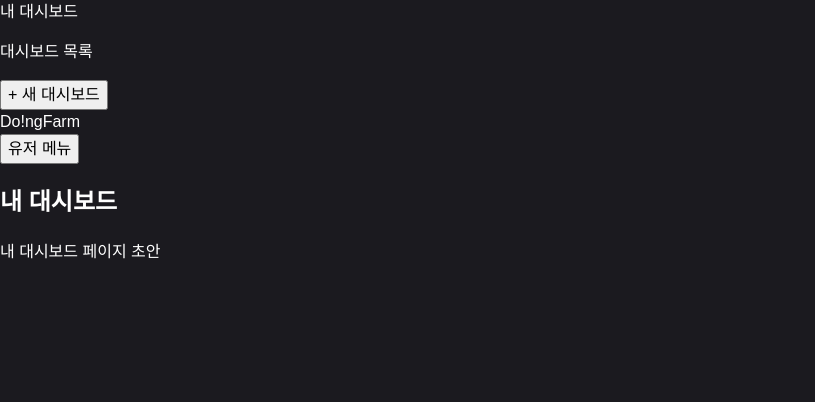
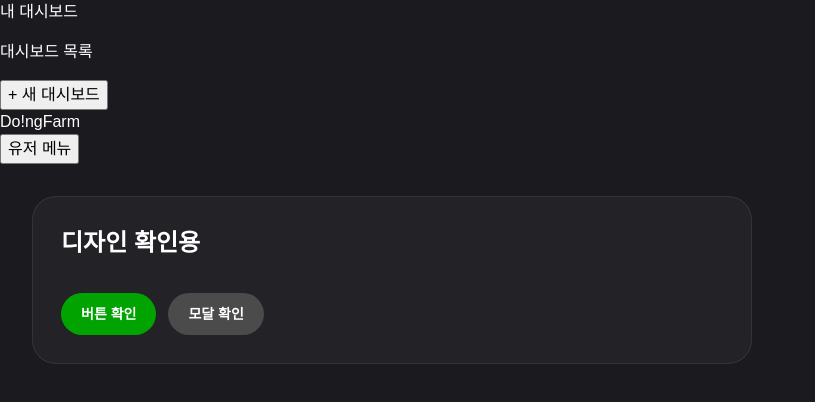
Before and after one commit to douk9909/DoingFarm, a Next.js app: page /mydashboard in a window 1280 px wide. Shown: the top 402 px of the page, without its empty margins (0-815 px from the left). Built offline with nearby package versions, Linux system fonts and the light colour scheme.

Commit message:
chore: 버튼, 모달 디자인 확인 버튼 추가

```diff
--- /dev/null
+++ b/src/app/(with-nav)/mydashboard/page.module.css
@@ -0,0 +1,46 @@
+.page {
+  min-height: 100vh;
+  padding: 32px;
+  background-color: var(--color-background);
+}
+
+.card {
+  display: flex;
+  max-width: 720px;
+  flex-direction: column;
+  gap: 16px;
+  padding: 28px;
+  border: 1px solid rgba(255, 255, 255, 0.08);
+  border-radius: 24px;
+  background-color: rgba(255, 255, 255, 0.04);
+}
+
+.title {
+  margin: 0;
+  color: var(--color-white);
+  font-size: var(--font-size-24);
+}
+
+.description {
+  margin: 0;
+  color: var(--color-gray-700);
+  font-size: var(--font-size-14);
+}
+
+.buttonRow {
+  display: flex;
+  gap: 12px;
+}
+
+.modalText {
+  margin: 0;
+  color: var(--color-black-400);
+  font-size: var(--font-size-14);
+  line-height: 1.6;
+}
+
+.modalActions {
+  display: flex;
+  gap: 12px;
+  margin-top: 20px;
+}
--- a/src/app/(with-nav)/mydashboard/page.tsx
+++ b/src/app/(with-nav)/mydashboard/page.tsx
@@ -1,8 +1,41 @@
+'use client';
+
+import { useState } from 'react';
+import Button from '@/components/common/button/Button';
+import Modal from '@/components/common/modal/Modal';
+import styles from './page.module.css';
+
 export default function MyDashboardPage() {
+  const [isModalOpen, setIsModalOpen] = useState(false);
+
   return (
-    <section>
-      <h1>내 대시보드</h1>
-      <p>내 대시보드 페이지 초안</p>
+    <section className={styles.page}>
+      <div className={styles.card}>
+        <h1 className={styles.title}>디자인 확인용</h1>
+        <p className={styles.description}>
+        </p>
+
+        <div className={styles.buttonRow}>
+          <Button>버튼 확인</Button>
+          <Button variant="secondary" onClick={() => setIsModalOpen(true)}>
+            모달 확인
+          </Button>
+        </div>
+      </div>
+
+      {isModalOpen ? (
+        <Modal title="모달 디자인 확인">
+          <p className={styles.modalText}>
+          </p>
+
+          <div className={styles.modalActions}>
+            <Button variant="secondary" onClick={() => setIsModalOpen(false)}>
+              닫기
+            </Button>
+            <Button onClick={() => setIsModalOpen(false)}>확인</Button>
+          </div>
+        </Modal>
+      ) : null}
     </section>
   );
 }
```
